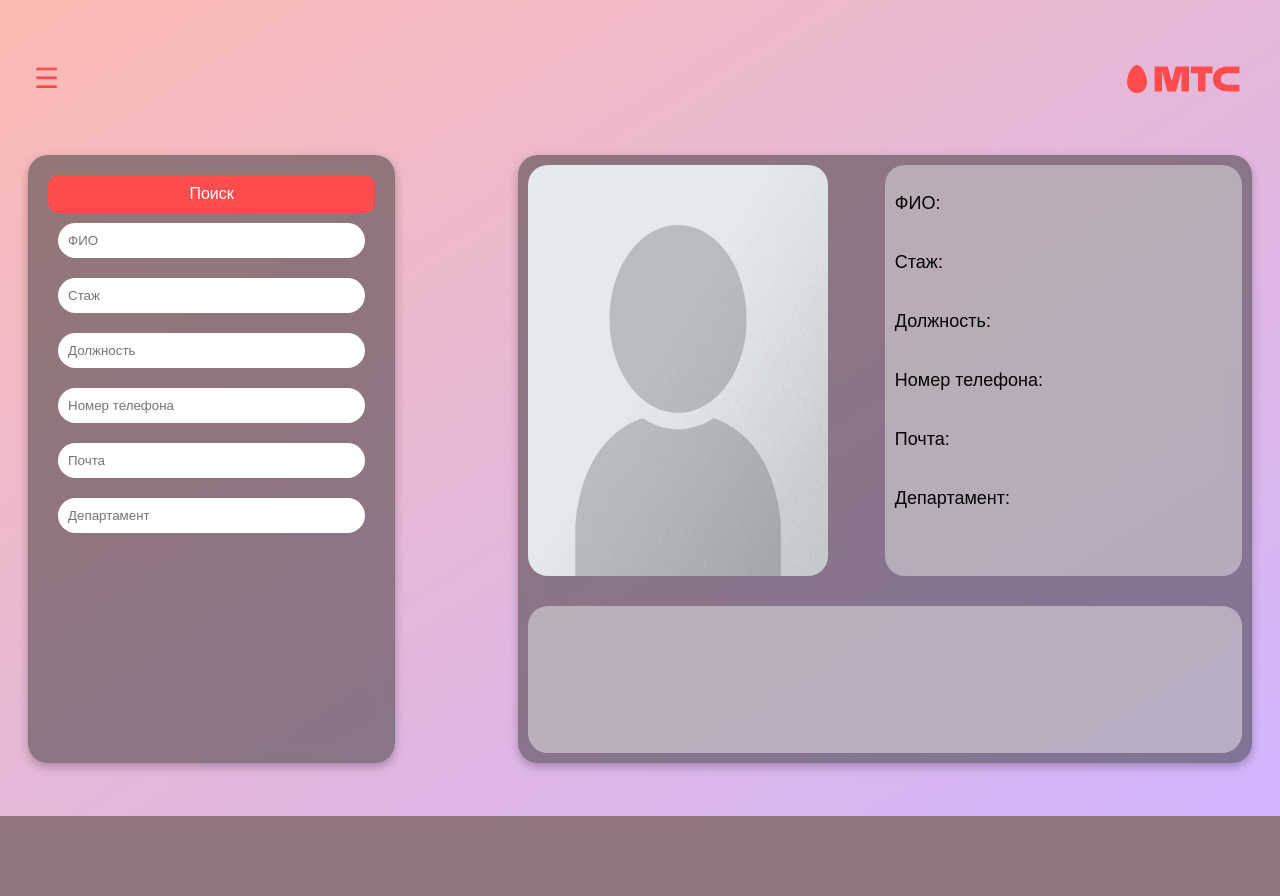
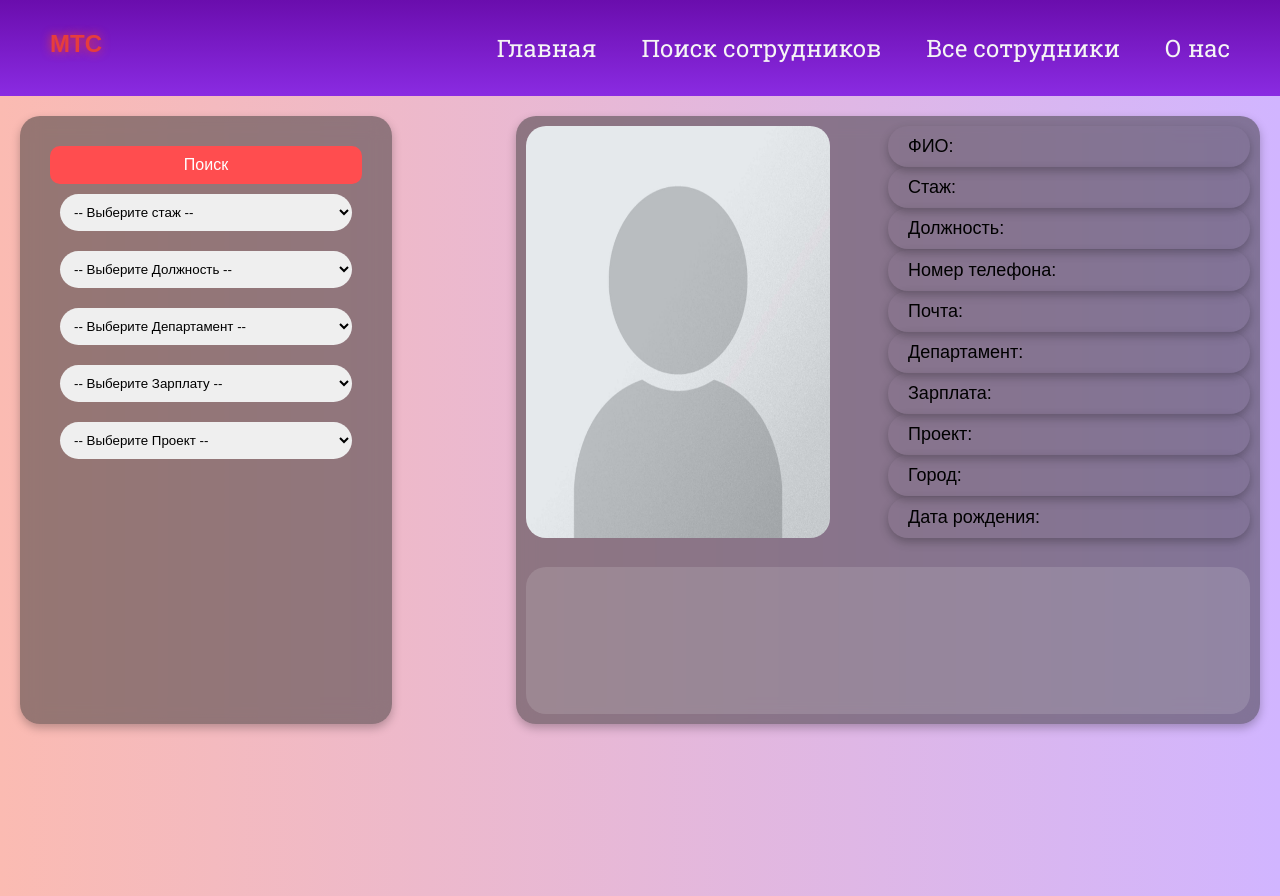
Before and after one commit to ArtemParshyn/hahatonchik, a Django app: page /services/ in a window 1280 px wide. Before the commit the page ends 816 px from the top, so only its background shows below. Run offline with Django 5.2, Linux system fonts and the light colour scheme.

Commit message:
все сделал

```diff
--- a/hahaton/api/static/css/services_style.css
+++ b/hahaton/api/static/css/services_style.css
@@ -4,86 +4,105 @@
 }
 
 body {
-  background: linear-gradient(to bottom right, #fbbbb2, #d1b5ff);
+  margin: 0px;
+  background: linear-gradient(to right, #fbbbb2, #d1b5ff);
   font-family: "Arial", sans-serif;
   color: #333;
   height: 100vh;
 }
-header{
-  display: flex;
-  justify-content: space-between;
+.main-content{
+  padding: 20px;
+  height: 100vh;
 }
-
 .container {
   display: flex;
   flex-direction: row;
   height: 100vh;
 }
-
-/* Боковая панель */
-.sidebar {
-  position: fixed;
-  top: 0;
-  left: -300px;
-  width: 260px;
-  height: 100%;
-  background: #ff4d4f;
-  color: #fff;
-  padding: 20px;
-  box-shadow: 2px 0 10px rgba(0, 0, 0, 0.2);
-  transition: left 0.4s ease;
-  z-index: 1000;
+.nav-container {
+  display: flex;
+  justify-content: space-between;
+  align-items: center;
+  background: linear-gradient(#6a0dad, #8a2be2);
+  /* Фиолетовый фон меню */
+  padding: 23px 50px;
 }
 
-.sidebar ul {
-  list-style: none;
-  padding: 0;
+.nav-container .logo span {
+  color: rgb(230, 61, 61);
+  font-size: 24px;
+  font-weight: bold;
 }
 
-.sidebar ul li {
-  margin: 20px 0;
+.nav-container .links {
+  display: flex;
+
+  gap: 15px;
+  /* Расстояние между ссылками */
 }
 
-.sidebar ul li a {
+.nav-container .link a {
   text-decoration: none;
-  color: #fff;
-  font-size: 18px;
-  transition: color 0.3s ease;
+  font-weight: 500;
+  transition: all 0.3s ease;
+  /* Плавный переход для анимации */
+  position: relative;
+  font-size: 1.5rem;
+  /* Увеличенный размер текста */
+  margin-bottom: 20px;
+  /* Больше пространства между пунктами */
+  color: whitesmoke;
+  /* Темный текст для контраста с фоном */
+  font-family: 'Roboto Slab', serif;
+  /* Элегантный шрифт с засечками */
+  position: relative;
+  padding-left: 30px;/
 }
 
-.sidebar ul li a:hover {
-  color: #ffd1d1;
+/* Эффект при наведении */
+.nav-container .link a:hover {
+  color: #ff4500;
+  /* Изменение цвета текста на золотистый */
+  transform: scale(1.1);
+  /* Легкое увеличение */
 }
 
-.close-button {
-  background: none;
-  border: none;
-  color: #fff;
-  font-size: 24px;
-  cursor: pointer;
-  margin-left: auto;
-  display: block;
+/* Анимация линии под ссылкой при наведении */
+.nav-container .link a::after {
+  content: '';
+  position: absolute;
+  left: 0;
+  bottom: -5px;
+  /* Линия под ссылкой */
+  width: 0%;
+  height: 2px;
+  background-color: #ffd700;
+  /* Золотистая линия */
+  transition: width 0.3s ease;
+  /* Плавное появление линии */
 }
 
-.sidebar.active {
-  left: 0;
+.nav-container .link a:hover::after {
+  width: 100%;
+  /* Линия заполняет всю ширину текста */
 }
 
-/* Основное содержимое */
-.main-content {
-  flex: 1;
-  padding: 20px;
-  display: flex;
-  flex-direction: column;
-  justify-content: space-around;
+/* Эффект при нажатии */
+.nav-container .link a:active {
+  color: #ff4500;
+  /* Цвет меняется на оранжево-красный */
+  transform: scale(0.95);
+  /* Легкое уменьшение кнопки */
+}
+.logo {
+  color: white;
+  font-size: 2rem;
+  font-weight: bold;
 }
 
-.menu-button {
-  background: none;
-  border: none;
-  font-size: 28px;
-  cursor: pointer;
-  color: #ff4d4f;
+.logo span {
+  color: #b74b4b;
+  text-shadow: 0 0 10px;
 }
 
 /* Поисковик */
@@ -105,6 +124,7 @@ header{
   box-shadow: 0 4px 10px rgba(0, 0, 0, 0.25); /* Тень */
 }
 .founder-menu *{
+  border-bottom: black;
   padding: 10px;
   border: none; /* Удаляет обводку */
   border-radius: 20px;
@@ -164,10 +184,13 @@ header{
   border-radius: 20px;
 }
 .maininfo{
+  display: flex;
+  flex-direction: column;
+  justify-content: space-between;
   height: 100%;
   width: 50%;
   border-radius: 20px;
-  background: #f7f7f76d;
+  background: #f7f7f700;
 }
 .dopInfo{
   overflow: scroll;
@@ -175,14 +198,19 @@ header{
   height: 25%;
   width: 100%;
   border-radius: 20px;
-  background: #fffefe6d;
+  background: #f7f7f724;
 }
 
 .maininfo p{
-  padding: 10px;
+  padding: 10px 20px;
+  margin: 0px;
   text-decoration: none;
   color: black;
   font-size: 18px;
+}
+.maininfo section {
+  box-shadow: 0 4px 10px rgba(0, 0, 0, 0.25);
+  border-radius: 20px;
 }
 
 .logo {
--- a/hahaton/api/templates/index.html
+++ b/hahaton/api/templates/index.html
@@ -48,7 +48,7 @@
                 Это удобный инструмент для визуализации организационной структуры компаний, благодаря которому пользователи могут найти нужных сотрудников, просматривать их положение в иерархии и получать основную информацию о каждом из них. Сервис ориентирован на повышение прозрачности и удобства взаимодействия внутри компании.
             </p>
             <div class="btn">
-                <button class="styled-btn">Попробовать</button>
+                <button class="styled-btn"><a href="{% url 'services' %}">Попробовать</a></button>
             </div>
         </div>
     </div>
--- a/hahaton/api/templates/services.html
+++ b/hahaton/api/templates/services.html
@@ -3,62 +3,107 @@
   <head>
     {% load static %}
     <meta charset="UTF-8" />
-    <link href="https://fonts.googleapis.com/css2?family=Poppins:wght@300;400;600&display=swap" rel="stylesheet" />
+    <link href="https://fonts.googleapis.com/css2?family=Roboto+Slab:wght@400;700&display=swap" rel="stylesheet">
     <link href="{%static 'css/services_style.css'%}" rel="stylesheet" />
+    <script src="{% static 'js/services.js' %}" defer></script>
     <title>Сервис для поиска сотрудников</title>
   </head>
   <body>
-    <div class="container">
-        <div class="sidebar" id="sidebar">
-          <button class="close-button" onclick="toggleSidebar()">✖</button>
-          <ul>
-            <li><a href="http://127.0.0.1:8000">Главная</a></li>
-            <li><a href="#services">Поиск сотрудников</a></li>
-            <li><a href="#about">О нас</a></li>
-            <li><a href="#contact">Контакты</a></li>
-          </ul>
-        </div>
+    <nav>
+      <div class="nav-container">
+          <div class="logo">
+              <span>МТС</span>
+          </div>
+          <div class="links">
+              <div class="link"><a href="{% url 'index' %}">Главная</a></div>
+              <div class="link"><a href="{% url 'services' %}">Поиск сотрудников</a></div>
+              <div class="link"><a href="{% url 'all_employees' %}">Все сотрудники</a></div>
+              <div class="link"><a href="{% url 'about' %}">О нас</a></div>
+          </div>
+      </div>
+  </nav>
+  <section>
+
         <div class="main-content">
-            <header>
-              <button class="menu-button" onclick="toggleSidebar()">☰</button>
-              <img
-                class="logo"
-                src="{% static 'images/mts-logo.svg' %}"
-                alt="Логотип"
-              />
-            </header>
             <div class="founder">
                 <section class="founder-menu">
-                    <button type="submit" class="search-button">Поиск</button>
-                    <div>
-                      <input placeholder="ФИО" tabindex="1" name="ФИО" type="text">
-                    </div>
-                    <div>
-                      <input placeholder="Стаж" tabindex="2" name="Стаж" type="text">
-                    </div>
-                    <div>
-                      <input placeholder="Должность" tabindex="3" name="Должность" type="text">
-                    </div>
-                    <div>
-                      <input placeholder="Номер телефона" tabindex="4" name="Номер телефона" type="text">
-                    </div>
-                    <div>
-                      <input placeholder="Почта" tabindex="5" name="Почта" type="text">
-                    </div>
-                    <div>
-                      <input placeholder="Департамент" tabindex="5" name="Департамент" type="text">
-                    </div>
+                  <div class="founder-menu1">
+                    <button id="Button" type="submit" class="search-button">Поиск</button>
+
+                      <form>
+                        <select name="experience" id="experience">
+                          <option value="0">-- Выберите стаж --</option>
+                          <option value="0"> меньше 1 </option>
+                        </select>
+                      </form>
+                      <script>
+                        const experienceSelect = document.getElementById('experience');
+
+                        // Генерация опций от 1 до 50 лет
+                        for (let i = 1; i <= 50; i++) {
+                          const option = document.createElement('option');
+                          option.value = `${i}years`; // Устанавливаем значение
+                          option.textContent = i === 1 ? '1 год' : `${i} лет`; // Текстовая метка (отдельный случай для "1 год")
+                          experienceSelect.appendChild(option); // Добавляем опцию к селекту
+                        }
+                      </script>
+
+                     <form>
+                      <select name="Post" id="Post">
+                        <option value="0">-- Выберите Должность --</option>
+                        {% for i in dolzhns%}
+
+                          <option value={{i}}>{{i}}</option>
+                        {% endfor %}
+                      </select>
+                      </form>
+                      <form>
+                        <select name="Department" id="Department">
+                          <option value="0">-- Выберите Департамент --</option>
+                        </select>
+                      </form>
+                      <form>
+                        <select name="Salary" id="Salary">
+                          <option value="0">-- Выберите Зарплату --</option>
+                        </select>
+                      </form>
+
+                      <script>
+                        const salarySelect = document.getElementById('Salary');
+
+                        // Генерация опций от 10,000 до 200,000 с шагом 10,000
+                        for (let salary = 10000; salary <= 200000; salary += 1000) {
+                          const option = document.createElement('option'); // Создаем новый элемент option
+                          option.value = salary; // Устанавливаем значение для option
+                          option.textContent = `${salary.toLocaleString()} руб.`; // Форматируем и устанавливаем текст (добавляем разделители тысяч и валюту)
+                          salarySelect.appendChild(option); // Добавляем option в select
+                        }
+                      </script>
+                       <form>
+                        <select name="project" id="project">
+                          <option value="0">-- Выберите Проект --</option>
+                          {% for i in project%}
+
+                            <option value={{i}}>{{i}}</option>
+                          {% endfor %}
+                        </select>
+                        </form>
+                      </div>
                 </section>
                 <div class="founder-person">
                     <div class="Person">
                           <img src="{% static 'images/avatar.jpg' %}" alt="Аватарка пользователя"/>
                           <div class="maininfo">
-                            <p>ФИО: </p>
-                            <p>Стаж: </p>
-                            <p>Должность: </p>
-                            <p>Номер телефона: </p>
-                            <p>Почта: </p>
-                            <p>Департамент:</p>
+                            <section><p>ФИО: </p></section>
+                            <section><p>Стаж: </p></section>
+                            <section><p>Должность: </p></section>
+                            <section><p>Номер телефона: </p></section>
+                            <section><p>Почта: </p></section>
+                            <section><p>Департамент:</p></section>
+                            <section><p>Зарплата:</p></section>
+                            <section><p>Проект:</p></section>
+                            <section><p>Город:</p></section>
+                            <section><p>Дата рождения:</p></section>
                           </div>
                     </div>
                     <div class="dopInfo">
@@ -67,8 +112,9 @@
                 </div>
               </div>
         </div>
-    </div>
-    <script>
+    </section>
+    <script >
+
         function toggleSidebar() {
           const sidebar = document.getElementById("sidebar");
           sidebar.classList.toggle("active");
```
Also changed, not shown: hahaton/api/static/css/index.css (+6 -12 lines), hahaton/api/static/js/services.js (added, +36 -0 lines).
